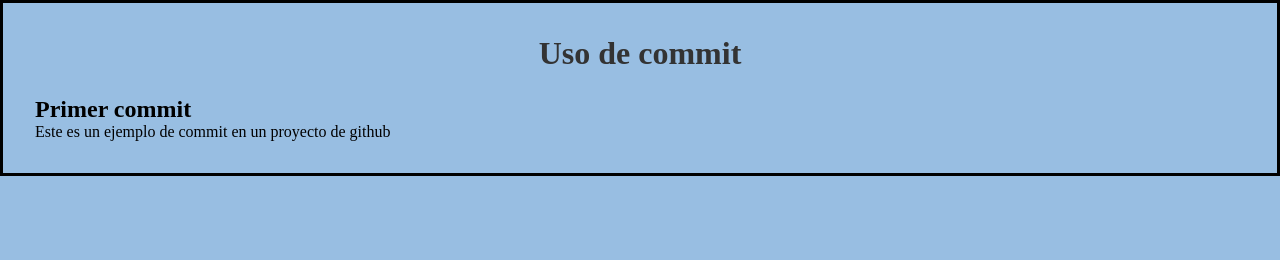
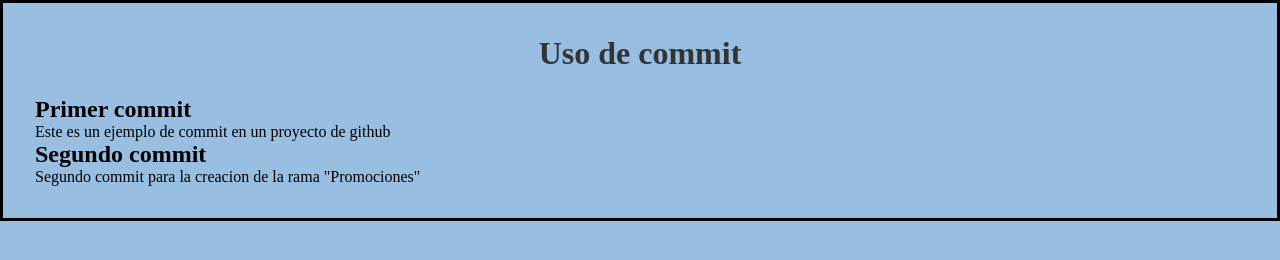
Before and after one commit to Hamilton313/Cafe-Barista, a plain HTML site: page Index.html in a window 1280 px wide. Drawn offline with Linux system fonts and the light colour scheme.

Commit message:
Seccion de Promociones

```diff
--- a/Index.html
+++ b/Index.html
@@ -13,5 +13,8 @@
 
     <p>Este es un ejemplo de commit en un proyecto de github</p>
 
+    <h2>Segundo commit</h2>
+    <p>Segundo commit para la creacion de la rama "Promociones"</p>
+
 </body>
 </html>
```
